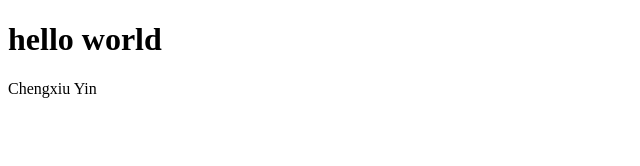
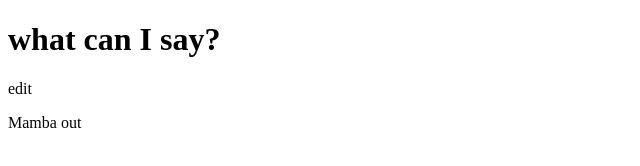
Before and after one commit to ChengxiuYin/studious-umbrella, a plain HTML site: page index.html in a window 1280 px wide. Shown: the whole page, without its empty margins (0-640 px from the left). Drawn offline with Linux system fonts and the light colour scheme.

Commit message:
update landfig

```diff
--- a/index.html
+++ b/index.html
@@ -1,13 +1,13 @@
 <!DOCTYPE html>
 <html lang="en">
 <head>
-  <title>hello world</title>
+  <meta charset="UTF-8">
+  <meta name="viewport" content="width=device-width, initial-scale=1.0">
+  <title>Document</title>
 </head>
 <body>
-
-  <!-- hello world -->
-  <h1>hello world</h1>
-  <p>Chengxiu Yin</p>
-
+  <h1>what can I say?</h1>
+  edit
+  <p>Mamba out</p>
 </body>
 </html>
```
